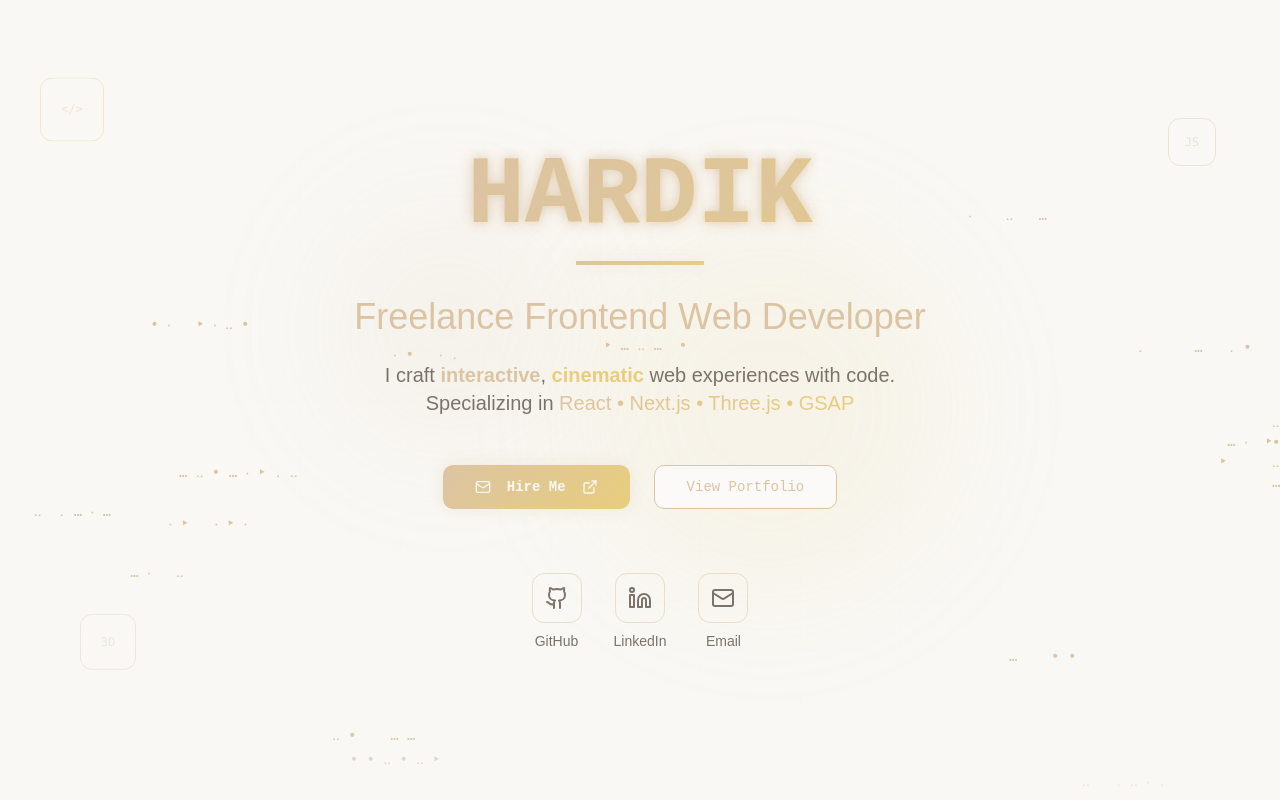
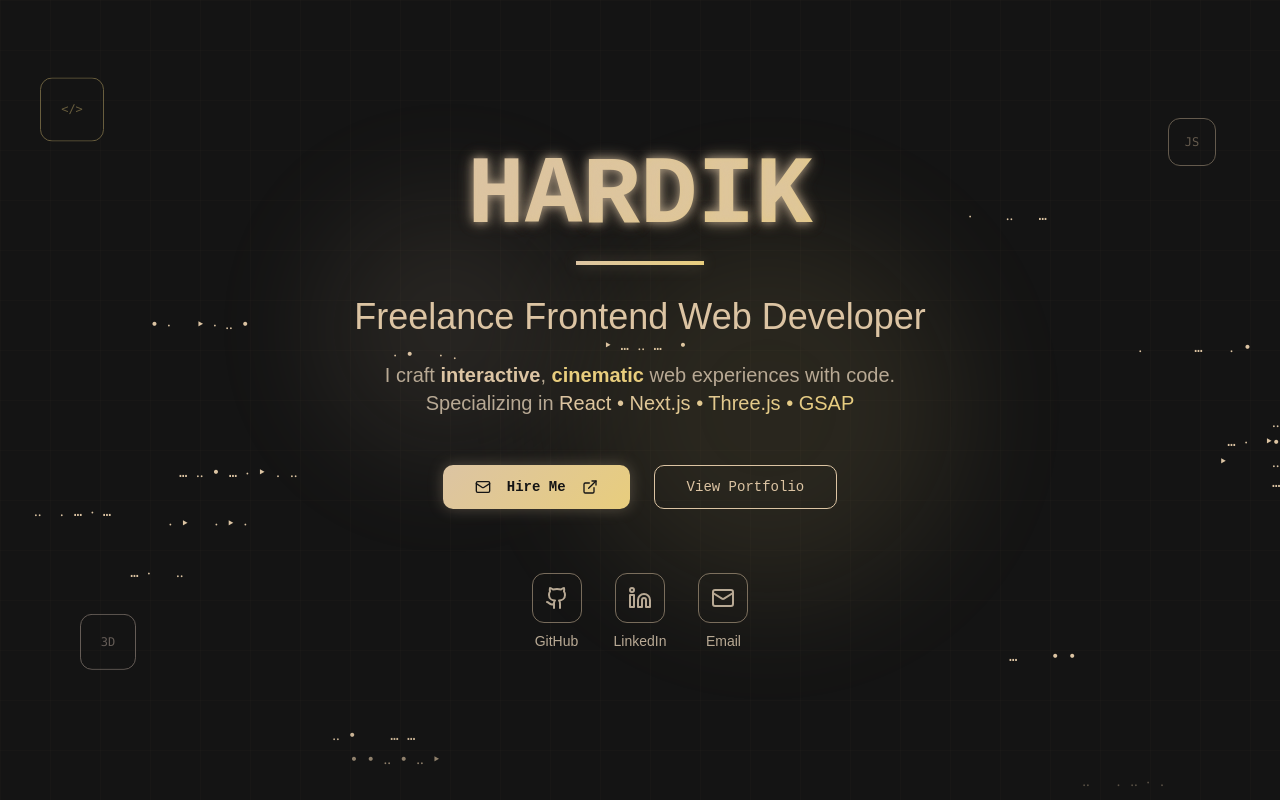
Before and after one commit to hardikdabral2003/hardik-cosmic-code-22, a React (Vite) app: page / in a window 1280 px wide. Built offline with nearby package versions, Linux system fonts and the light colour scheme; the HTML template or start-up script is replaced by a standard one.

Commit message:
Fix theme colors

```diff
--- a/src/components/ui/button.tsx
+++ b/src/components/ui/button.tsx
@@ -15,7 +15,7 @@ const buttonVariants = cva(
         secondary: "bg-secondary text-secondary-foreground hover:bg-secondary/80",
         ghost: "hover:bg-accent hover:text-accent-foreground",
         link: "text-primary underline-offset-4 hover:underline",
-        cream: "bg-light-elevated border border-cream-primary text-cream-primary font-orbitron hover:bg-cream-primary hover:text-background hover:shadow-glow-cream-intense hover:scale-105 transition-all duration-300",
+        cream: "bg-dark-elevated border border-cream-primary text-cream-primary font-orbitron hover:bg-cream-primary hover:text-background hover:shadow-glow-cream-intense hover:scale-105 transition-all duration-300",
         "cream-glow": "bg-gradient-cream text-background font-orbitron font-bold shadow-glow-cream hover:shadow-glow-cream-intense hover:scale-105 transition-all duration-300",
       },
       size: {
--- a/src/index.css
+++ b/src/index.css
@@ -7,37 +7,37 @@
 
 @layer base {
   :root {
-    /* Cream White Theme */
-    --background: 45 25% 97%;
-    --foreground: 30 10% 20%;
+    /* Dark Background with Cream Text Theme */
+    --background: 0 0% 8%;
+    --foreground: 35 45% 85%;
 
-    --card: 0 0% 100%;
-    --card-foreground: 30 10% 20%;
+    --card: 0 0% 12%;
+    --card-foreground: 35 45% 85%;
 
-    --popover: 0 0% 100%;
-    --popover-foreground: 30 10% 20%;
+    --popover: 0 0% 12%;
+    --popover-foreground: 35 45% 85%;
 
     /* Warm Cream Primary */
     --primary: 35 45% 75%;
-    --primary-foreground: 30 10% 20%;
+    --primary-foreground: 0 0% 8%;
     --primary-glow: 35 55% 85%;
 
     /* Soft Secondary */
-    --secondary: 30 15% 92%;
-    --secondary-foreground: 30 10% 25%;
+    --secondary: 0 0% 15%;
+    --secondary-foreground: 35 45% 85%;
 
-    --muted: 30 10% 95%;
-    --muted-foreground: 30 8% 45%;
+    --muted: 0 0% 20%;
+    --muted-foreground: 35 20% 65%;
 
     /* Gold Accent */
     --accent: 45 70% 70%;
-    --accent-foreground: 30 10% 20%;
+    --accent-foreground: 0 0% 8%;
 
     --destructive: 0 84.2% 60.2%;
     --destructive-foreground: 210 40% 98%;
 
-    --border: 30 15% 88%;
-    --input: 30 10% 95%;
+    --border: 0 0% 25%;
+    --input: 0 0% 15%;
     --ring: 35 45% 75%;
 
     --radius: 0.75rem;
@@ -47,9 +47,9 @@
     --cream-light: 35 55% 85%;
     --cream-gold: 45 70% 70%;
     --cream-warm: 25 35% 80%;
-    --light-surface: 0 0% 100%;
-    --light-elevated: 30 20% 98%;
-    --light-soft: 30 15% 96%;
+    --light-surface: 0 0% 12%;
+    --light-elevated: 0 0% 18%;
+    --light-soft: 0 0% 22%;
 
     /* Soft Glowing Effects */
     --glow-cream: 0 0 15px hsl(35 45% 75% / 0.3);
@@ -58,7 +58,7 @@
 
     /* Gradients */
     --gradient-cream: linear-gradient(135deg, hsl(35 45% 75%) 0%, hsl(45 70% 70%) 100%);
-    --gradient-light: linear-gradient(180deg, hsl(45 25% 97%) 0%, hsl(35 20% 95%) 100%);
+    --gradient-light: linear-gradient(180deg, hsl(0 0% 8%) 0%, hsl(0 0% 4%) 100%);
     --gradient-glow: radial-gradient(circle, hsl(35 45% 75% / 0.1) 0%, transparent 70%);
 
     /* Animations */
```
